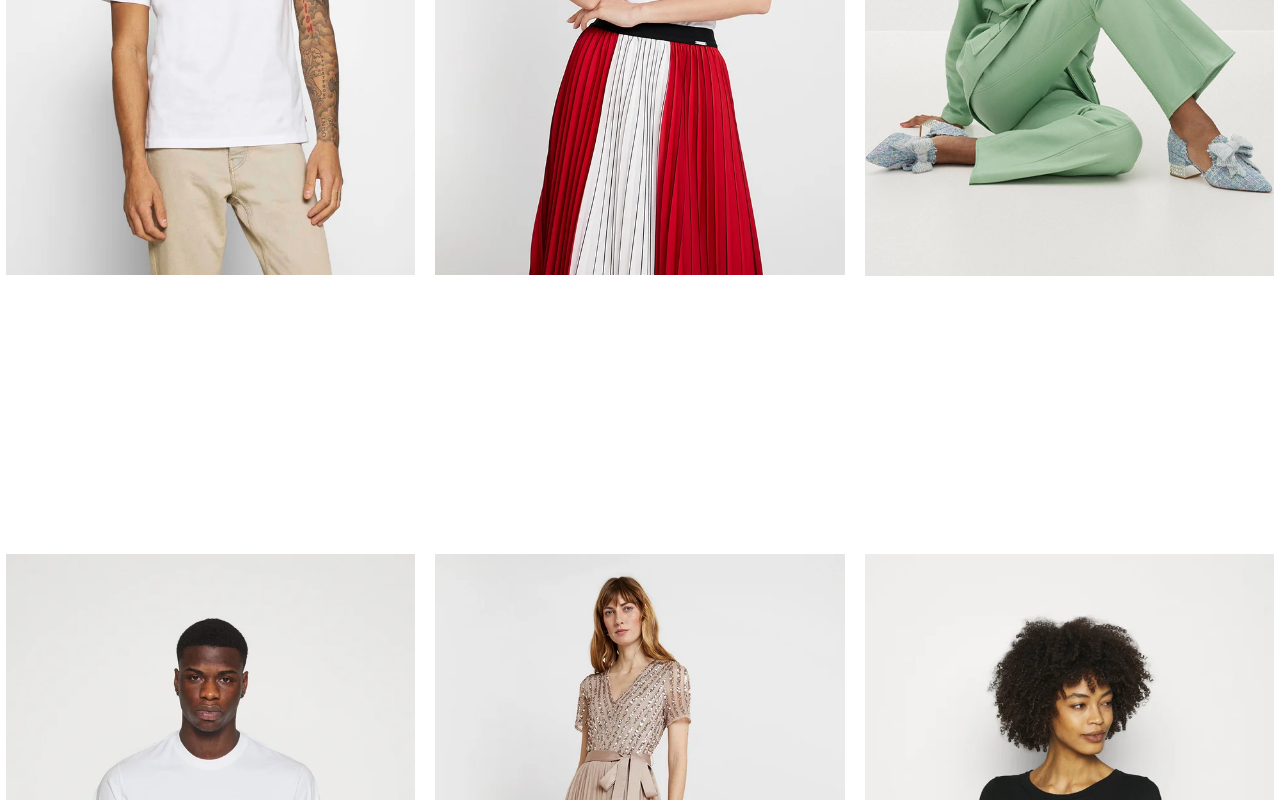
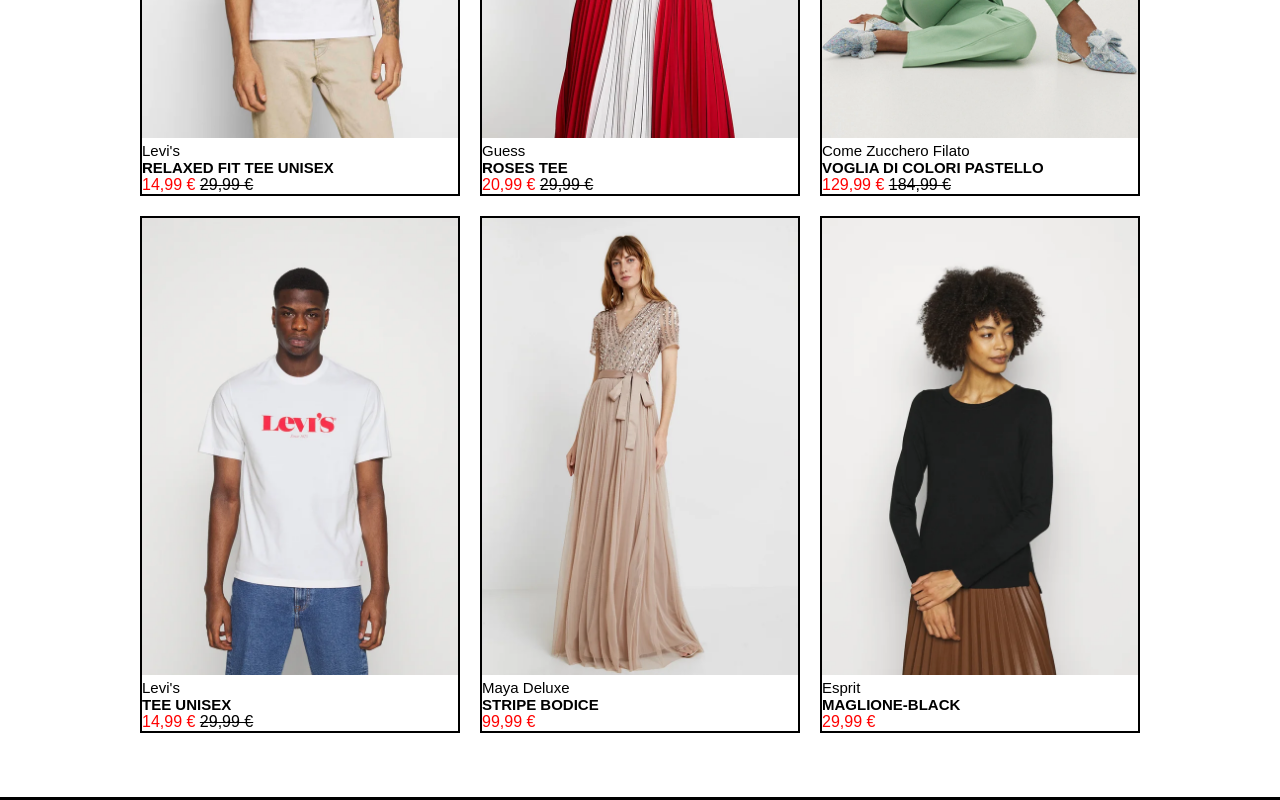
Before and after one commit to Omarespo-dev/html-css-boolando, a plain HTML site: page index.html in a window 1280 px wide. Shown: the part 460-1260 px from the top of the page. Drawn offline with Linux system fonts and the light colour scheme.

Commit message:
FINISH MAIN- ADD FOOTER - HEADER

```diff
--- a/css/style.css
+++ b/css/style.css
@@ -2,6 +2,7 @@
     margin: 0;
     padding: 0;
     box-sizing: border-box;
+    font-family: Arial, Helvetica, sans-serif;
 }
 
 
@@ -17,7 +18,7 @@
 main{
     /* margin-left: 150px; */
     /* margin-right: 150px; */
-
+    /* padding: 100px; */
 }
 
 
@@ -28,16 +29,17 @@
     justify-content: center;
     gap: 20px;
     flex-wrap: wrap;
-    margin-top: 5%;
+    margin-top: 60px;
+
 }
 
 
 .blocchi{
-    width: 32%;
+    width: 25%;
     /* background-color: gray; */
     /*DEBUG */
-    height: 850px;
-    /* border: solid 2px black; */
+    /* height: 850px; */
+    border: solid 2px black;
 
 }
 
@@ -45,7 +47,31 @@
 
 .img-size{
     width: 100%;
+    height: auto;
 }
+
+
+.paragrafo-1{
+    font-size: 15px;
+}
+
+.paragrafo-2{
+    font-size: 15px;
+
+}
+
+
+.red-price{
+    color: red;
+}
+
+
+
+
+
+
+
+
 
 
 
--- a/index.html
+++ b/index.html
@@ -20,32 +20,59 @@
         <section class="container-main">
             <div class="blocchi">
                 <a href="#"> <img src="./img/1.webp" alt="" class="img-size"></a>
+                <div class="text">
+                    <p class="paragrafo-1">Levi's</p>
+                    <p class="paragrafo-2"><strong>RELAXED FIT TEE UNISEX</strong></p>
+                    <span class="red-price">14,99 €</span> <span><s>29,99 €</s></span>
+                </div>
 
             </div>
 
+
+
             <div class="blocchi">
                 <a href="#"> <img src="./img/2.webp" alt="" class="img-size"></a>
-
+                <div class="text">
+                    <p class="paragrafo-1">Guess</p>
+                    <p class="paragrafo-2"><strong>ROSES TEE</strong></p>
+                    <span class="red-price">20,99 €</span> <span><s>29,99 €</s></span>
+                </div>
             </div>
 
             <div class="blocchi">
                 <a href="#"> <img src="./img/3.webp" alt="" class="img-size"></a>
-
+                <div class="text">
+                    <p class="paragrafo-1">Come Zucchero Filato</p>
+                    <p class="paragrafo-2"><strong>VOGLIA DI COLORI PASTELLO</strong></p>
+                    <span class="red-price">129,99 €</span> <span><s>184,99 €</s></span>
+                </div>
             </div>
 
             <div class="blocchi">
                 <a href="#"> <img src="./img/4.webp" alt="" class="img-size"></a>
-
+                <div class="text">
+                    <p class="paragrafo-1">Levi's</p>
+                    <p class="paragrafo-2"><strong>TEE UNISEX</strong></p>
+                    <span class="red-price">14,99 €</span> <span><s>29,99 €</s></span>
+                </div>
             </div>
 
             <div class="blocchi">
                 <a href="#"> <img src="./img/5.webp" alt=""class="img-size"></a>
-
+                <div class="text">
+                    <p class="paragrafo-1">Maya Deluxe</p>
+                    <p class="paragrafo-2"><strong>STRIPE BODICE</strong></p>
+                    <span class="red-price">99,99 €</span>
+                </div>
             </div>
 
             <div class="blocchi">
                 <a href="#"> <img src="./img/6.webp" alt="" class="img-size"></a>
-
+                <div class="text">
+                    <p class="paragrafo-1">Esprit</p>
+                    <p class="paragrafo-2"><strong>MAGLIONE-BLACK</strong></p>
+                    <span class="red-price">29,99 €</span>
+                </div>
             </div>
 
         </section>
```
